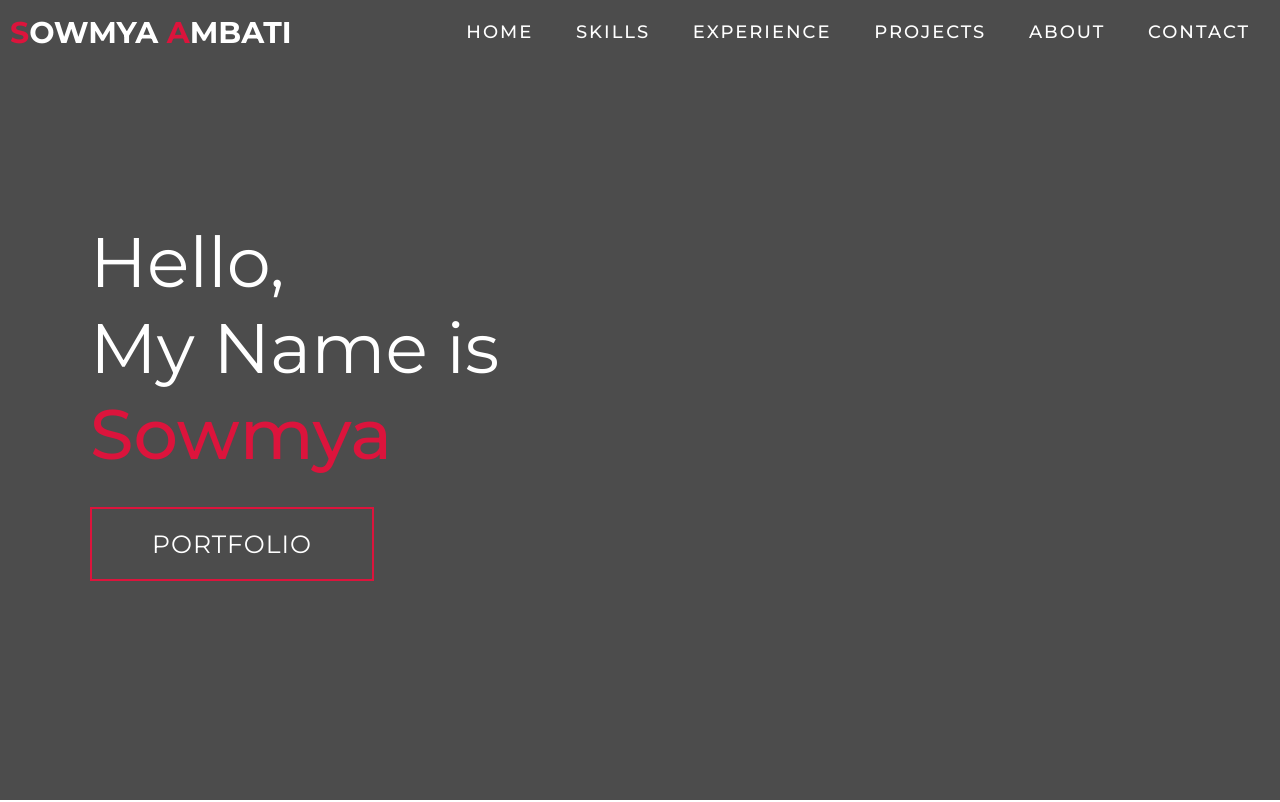
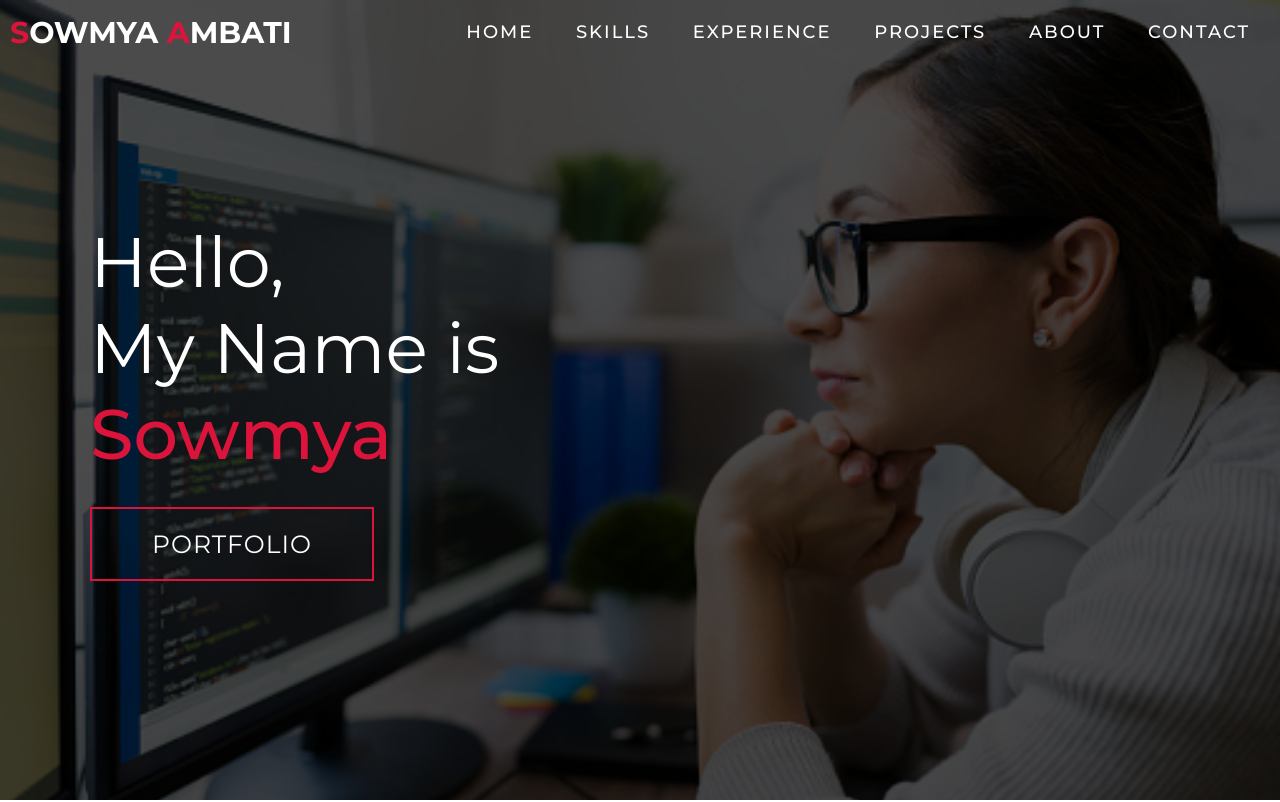
Before and after one commit to SowmyaAmbatii/Portfolio, a plain HTML site: page index.html in a window 1280 px wide. Shown: the top 802 px of the page. Drawn offline with Linux system fonts and the light colour scheme; files whose address does not match are found by name.

Commit message:
Update style.css

```diff
--- a/style.css
+++ b/style.css
@@ -264,7 +264,7 @@ p {
 /* hero section */
 
 #hero {
-  background-image: url(./assets/images/th.jpg);
+  background-image: url(th.jpg);
   background-size: cover;
   background-position: top center;
   position: relative;
```
